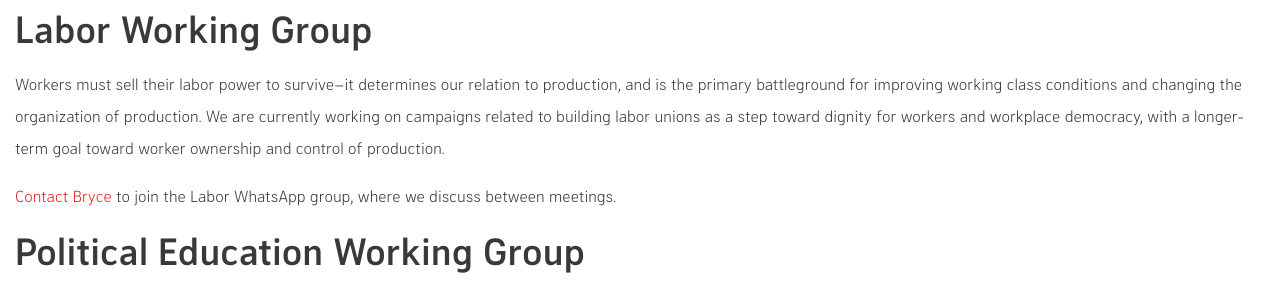
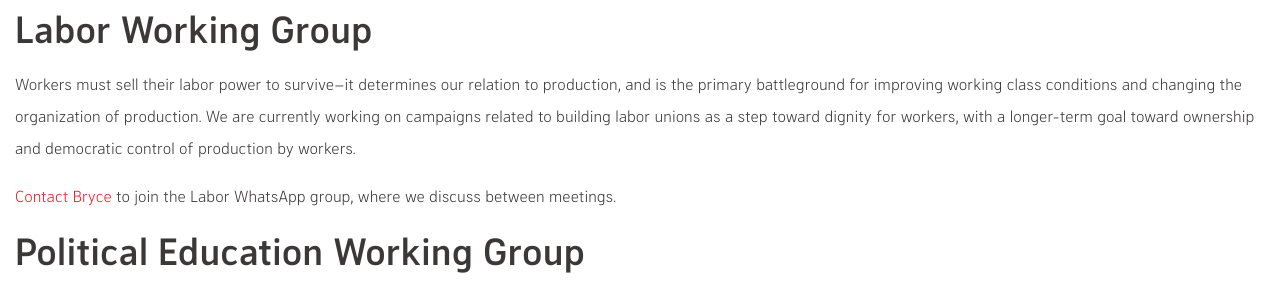
Before and after one commit to centralnjdsa-ntc/princetonydsa.github.io, a Jekyll site: the page built from _pages/get-involved.md, in a window 1280 px wide. Shown: the part 504-801 px from the top of the page. Built offline with Jekyll 4.4.1, drawn with Linux system fonts in a browser that asks for light colours.

Commit message:
Update get-involved.md

```diff
--- a/_pages/get-involved.md
+++ b/_pages/get-involved.md
@@ -18,7 +18,7 @@ We are organizing around resource extraction and public transit. The ultimate go
 
 ### Labor Working Group
 
-Workers must sell their labor power to survive--it determines our relation to production, and is the primary battleground for improving working class conditions and changing the organization of production. We are currently working on campaigns related to building labor unions as a step toward dignity for workers and workplace democracy, with a longer-term goal toward worker ownership and control of production.
+Workers must sell their labor power to survive--it determines our relation to production, and is the primary battleground for improving working class conditions and changing the organization of production. We are currently working on campaigns related to building labor unions as a step toward dignity for workers, with a longer-term goal toward ownership and democratic control of production by workers.
 
 [Contact Bryce](mailto:brycespringfield@princeton.edu) to join the Labor WhatsApp group, where we discuss between meetings.
 
```
